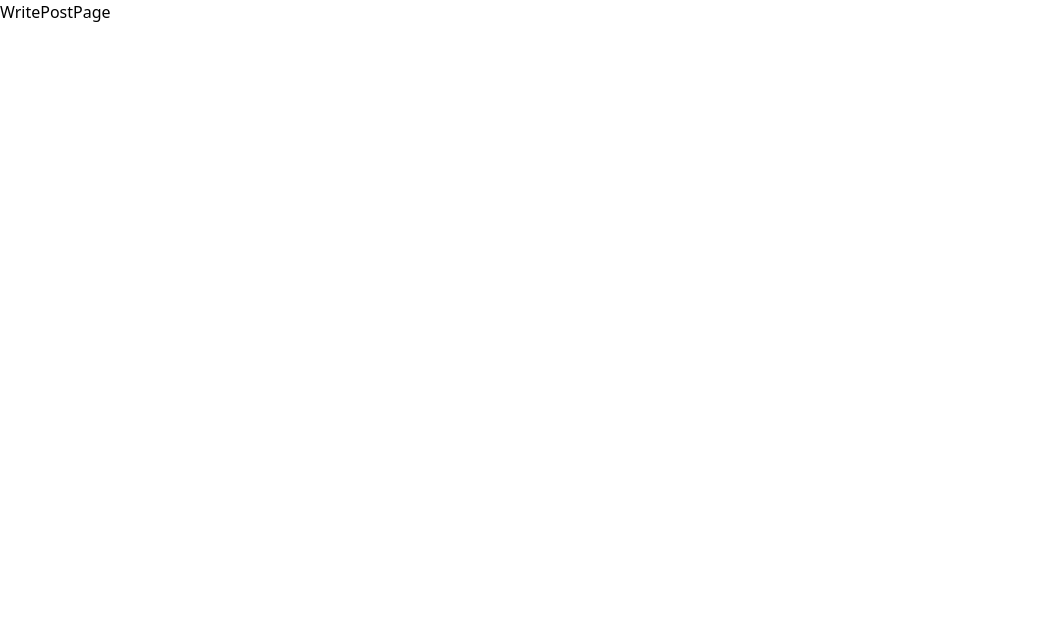
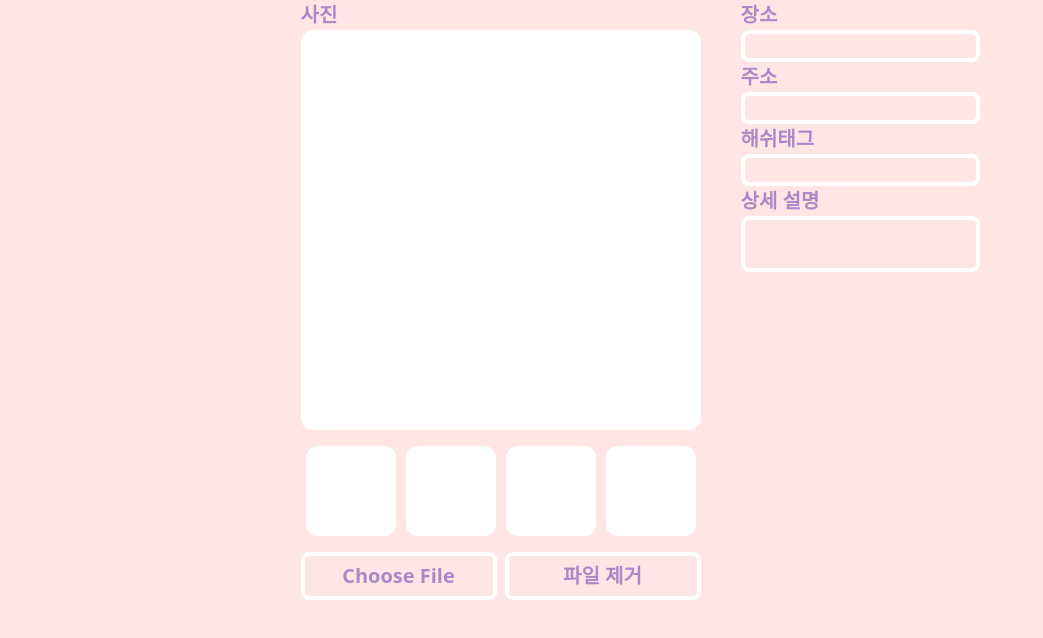
Before and after one commit to Handsol/usenavidate, a React (Vite) app: page /writepost in a window 1280 px wide. Shown: the top 638 px of the page, without its empty margins (0-1043 px from the left). Built offline with nearby package versions, Linux system fonts and the light colour scheme; the HTML template or start-up script is replaced by a standard one.

Commit message:
💄 style: WritePost 글작성 페이지 화면 UI 디자인

```diff
--- a/src/pages/WritePostPage.jsx
+++ b/src/pages/WritePostPage.jsx
@@ -1,5 +1,51 @@
 const WritePostPage = () => {
-  return <div>WritePostPage</div>;
+  return (
+    <div className="w-full bg-palette4 flex flex-col items-center h-dvh">
+      <div className="flex flex-row gap-10">
+        <section className="flex flex-col">
+          <label className="flex flex-col mb-4 text-palette2 font-bold text-[20px]">
+            사진
+            <div className="bg-white w-[400px] h-[400px]  rounded-xl"></div>
+            <div className="flex flex-row justify-around mt-4">
+              <div className="w-[90px] h-[90px] bg-white rounded-xl"></div>
+              <div className="w-[90px] h-[90px] bg-white rounded-xl"></div>
+              <div className="w-[90px] h-[90px] bg-white rounded-xl"></div>
+              <div className="w-[90px] h-[90px] bg-white rounded-xl"></div>
+            </div>
+          </label>
+          <div className="flex flex-row gap-2">
+            <input
+              type="file"
+              className="bg-inherit border-4 border-white rounded-lg text-transparent cursor-pointer flex-1 w-[140px] p-1
+                       file:border-none file:bg-inherit file:text-palette2 file:font-bold file:text-[20px]
+                       file:w-full file:px-0 file:cursor-pointer"
+            />
+            <button className="bg-inherit border-4 border-white rounded-lg cursor-pointer flex-1 w-[140px] p-1 text-palette2 font-bold text-[20px]">
+              파일 제거
+            </button>
+          </div>
+        </section>
+        <section>
+          <label className="flex flex-col">
+            <span className="text-palette2 font-bold text-[20px]">장소</span>{' '}
+            <input type="text" className="border-4 border-white rounded-lg bg-inherit" />
+          </label>
+          <label className="flex flex-col">
+            <span className="text-palette2 font-bold text-[20px]">주소</span>{' '}
+            <input type="text" className="border-4 border-white rounded-lg bg-inherit" />
+          </label>
+          <label className="flex flex-col">
+            <span className="text-palette2 font-bold text-[20px]">해쉬태그</span>{' '}
+            <input type="text" className="border-4 border-white rounded-lg bg-inherit" />
+          </label>
+          <label className="flex flex-col">
+            <span className="text-palette2 font-bold text-[20px]">상세 설명</span>
+            <textarea name="" id="" className="border-4 border-white rounded-lg bg-inherit resize-none" />
+          </label>
+        </section>
+      </div>
+    </div>
+  );
 };
 
 export default WritePostPage;
```
